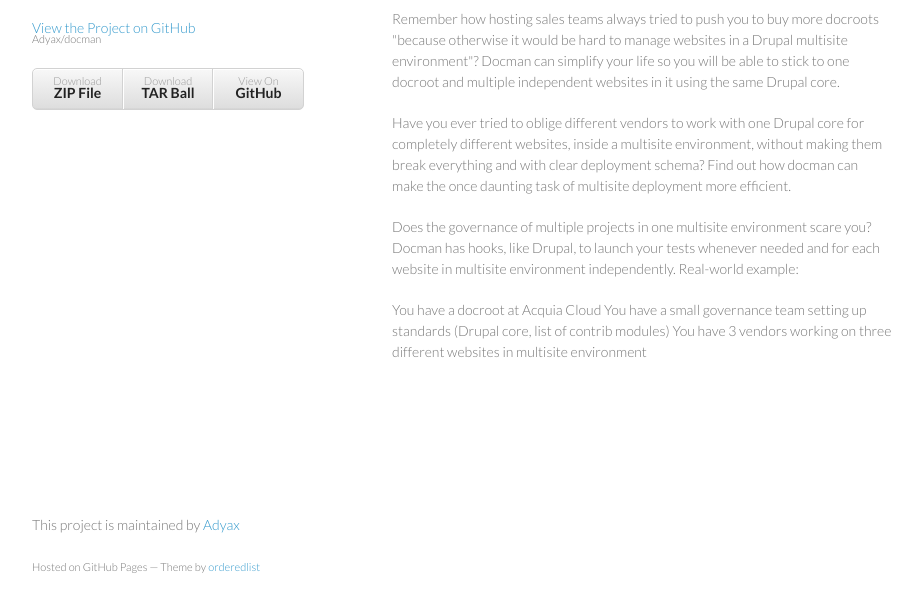
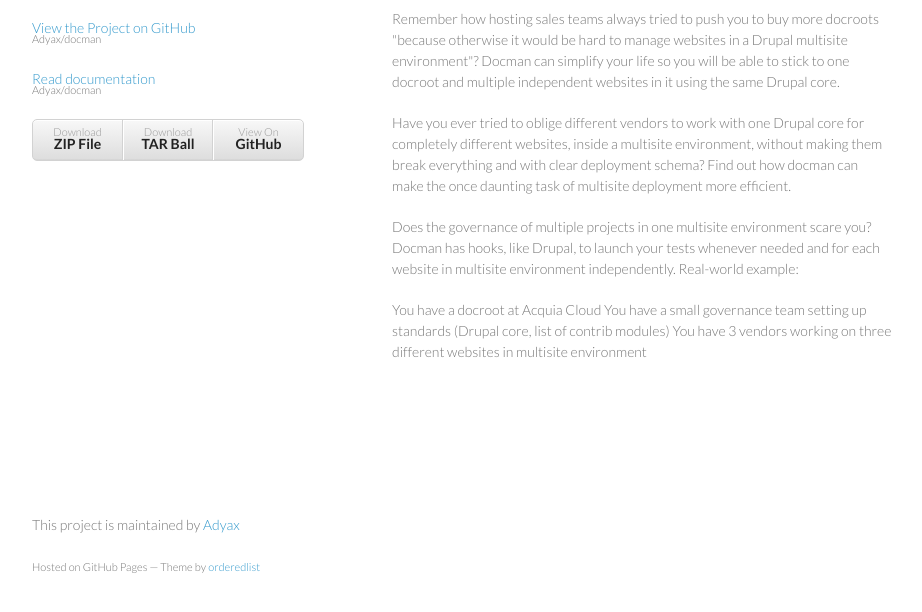
Before and after one commit to Adyax/docman, a plain HTML site: page index.html in a window 1280 px wide. Shown: the part 154-766 px from the top of the page, without its empty margins (178-1100 px from the left). Drawn offline with Linux system fonts and the light colour scheme.

```diff
--- a/index.html
+++ b/index.html
@@ -29,6 +29,7 @@
         <p>The Swiss Army Knife for Drupal Multisite Docroot Management and Deployment</p>
 
         <p class="view"><a href="https://github.com/Adyax/docman">View the Project on GitHub <small>Adyax/docman</small></a></p>
+        <p class="view"><a href="https://github.com/Adyax/docman/docs">Read documentation <small>Adyax/docman</small></a></p>
 
 
         <ul>
```
